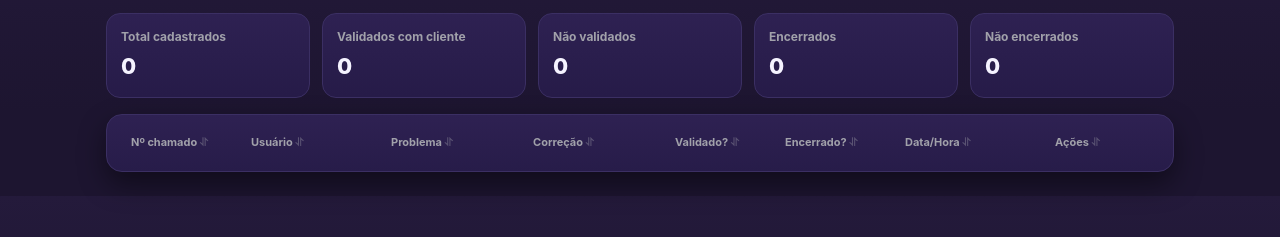
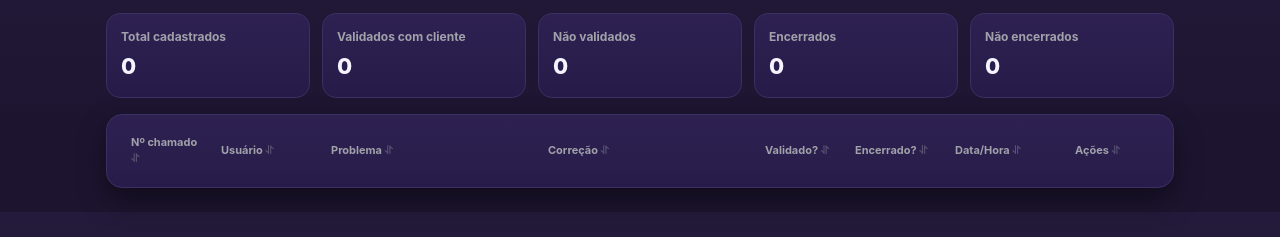
Before and after one commit to Hebertydasilva/chamados, a plain HTML site: page index.html in a window 1280 px wide. Shown: the part 85-322 px from the top of the page. Drawn offline with Linux system fonts and the light colour scheme; no server answers.

Commit message:
index.html

```diff
--- a/index.html
+++ b/index.html
@@ -138,14 +138,14 @@
         <table class="compact-rows" aria-label="Tabela de chamados resolvidos">
           <!-- Colunas com larguras fixas para manter alinhamento -->
           <colgroup>
-            <col style="width:120px">   <!-- Nº chamado -->
-            <col style="width:140px">   <!-- Usuário -->
-            <col style="width:26%">     <!-- Problema -->
-            <col style="width:26%">     <!-- Correção -->
-            <col style="width:110px">   <!-- Validado? -->
-            <col style="width:120px">   <!-- Encerrado? -->
-            <col style="width:150px">   <!-- Data/Hora -->
-            <col style="width:110px">   <!-- Ações -->
+            <col style="width:90px">    <!-- Nº chamado -->
+            <col style="width:110px">   <!-- Usuário -->
+            <col style="width:40%">     <!-- Problema -->
+            <col style="width:40%">     <!-- Correção -->
+            <col style="width:90px">    <!-- Validado? -->
+            <col style="width:100px">   <!-- Encerrado? -->
+            <col style="width:120px">   <!-- Data/Hora -->
+            <col style="width:90px">    <!-- Ações -->
           </colgroup>
           <thead>
             <tr>
```
